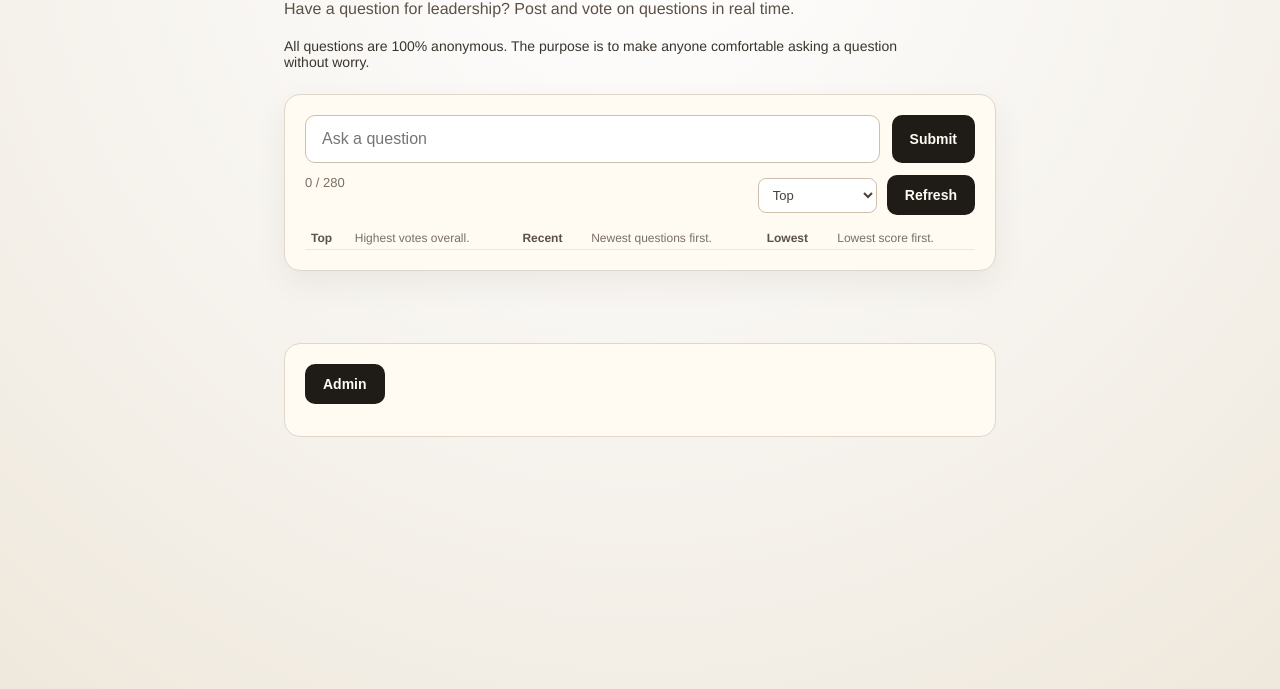
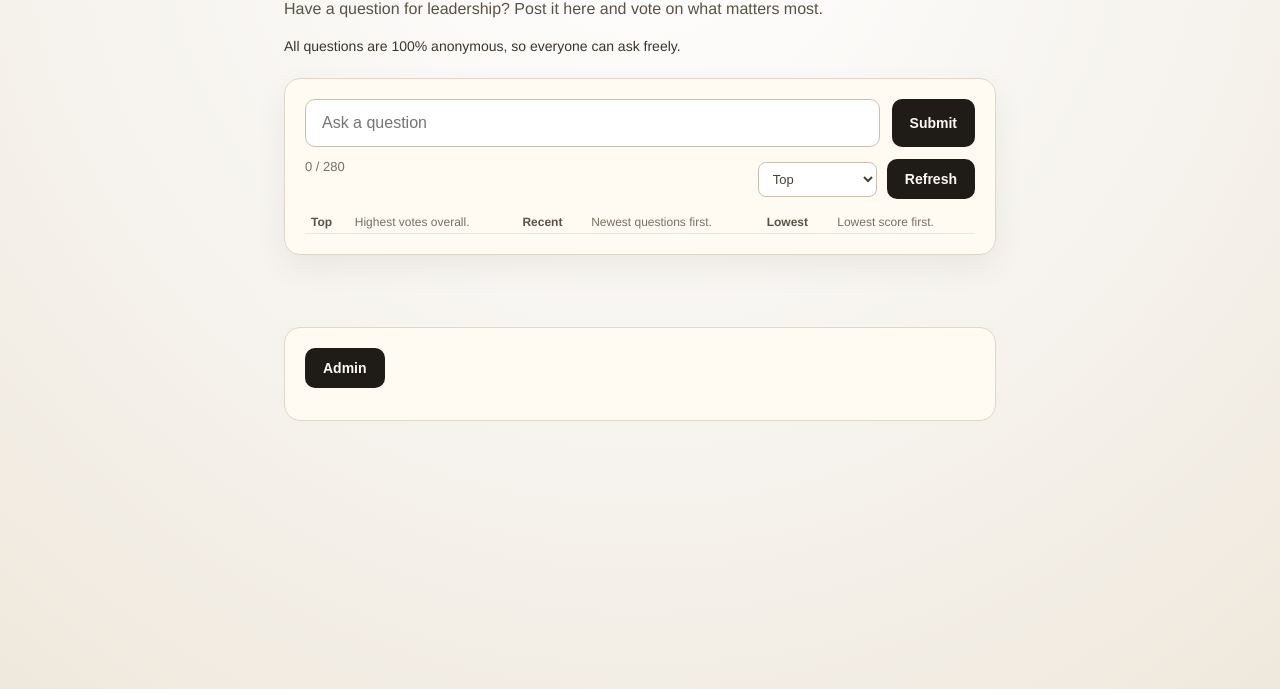
Before and after one commit to Frobinson6722/questions-app, a website: page public/index.html in a window 1280 px wide. Shown: the part 111-800 px from the top of the page. Drawn offline with Linux system fonts and the light colour scheme; no server answers.

Commit message:
Update header copy

```diff
--- a/public/index.html
+++ b/public/index.html
@@ -11,12 +11,11 @@
       <header>
         <h1>Honest Questions</h1>
         <p class="subtitle">
-          Have a question for leadership? Post and vote on questions in real time.
+          Have a question for leadership? Post it here and vote on what matters most.
         </p>
       </header>
       <p class="anon-note">
-        All questions are 100% anonymous. The purpose is to make anyone
-        comfortable asking a question without worry.
+        All questions are 100% anonymous, so everyone can ask freely.
       </p>
       <div class="version" id="version-label">v1.0.0</div>
 
```
